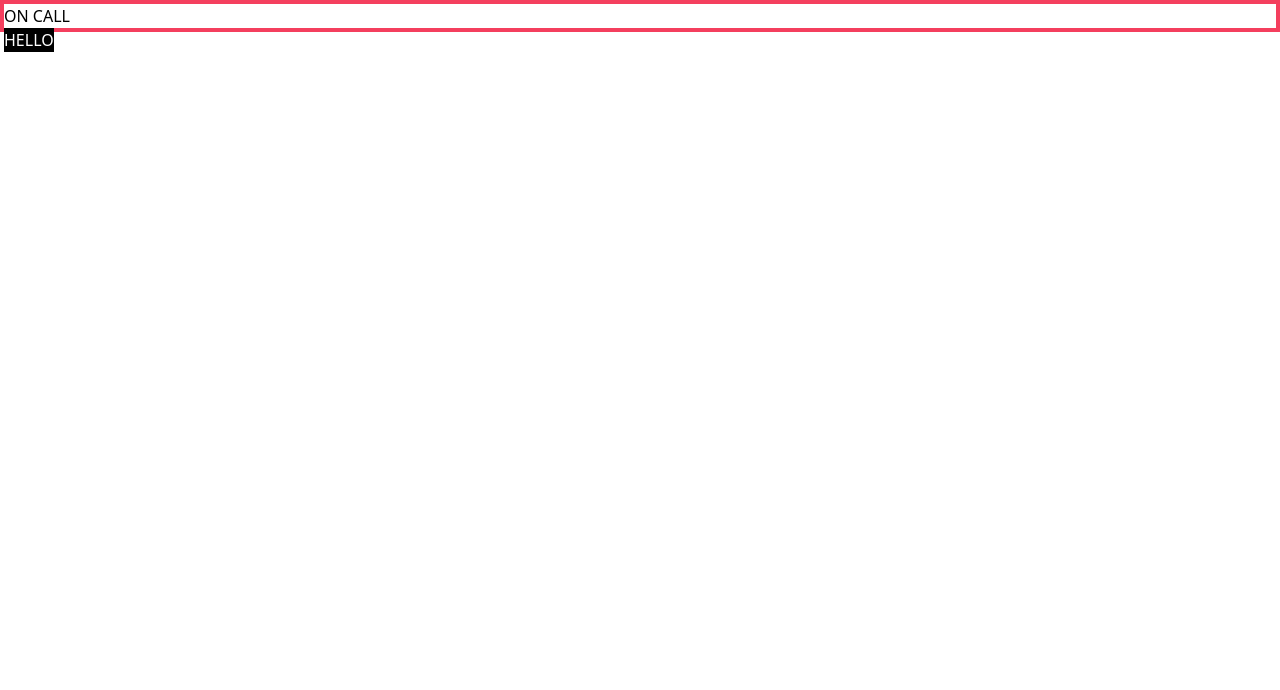
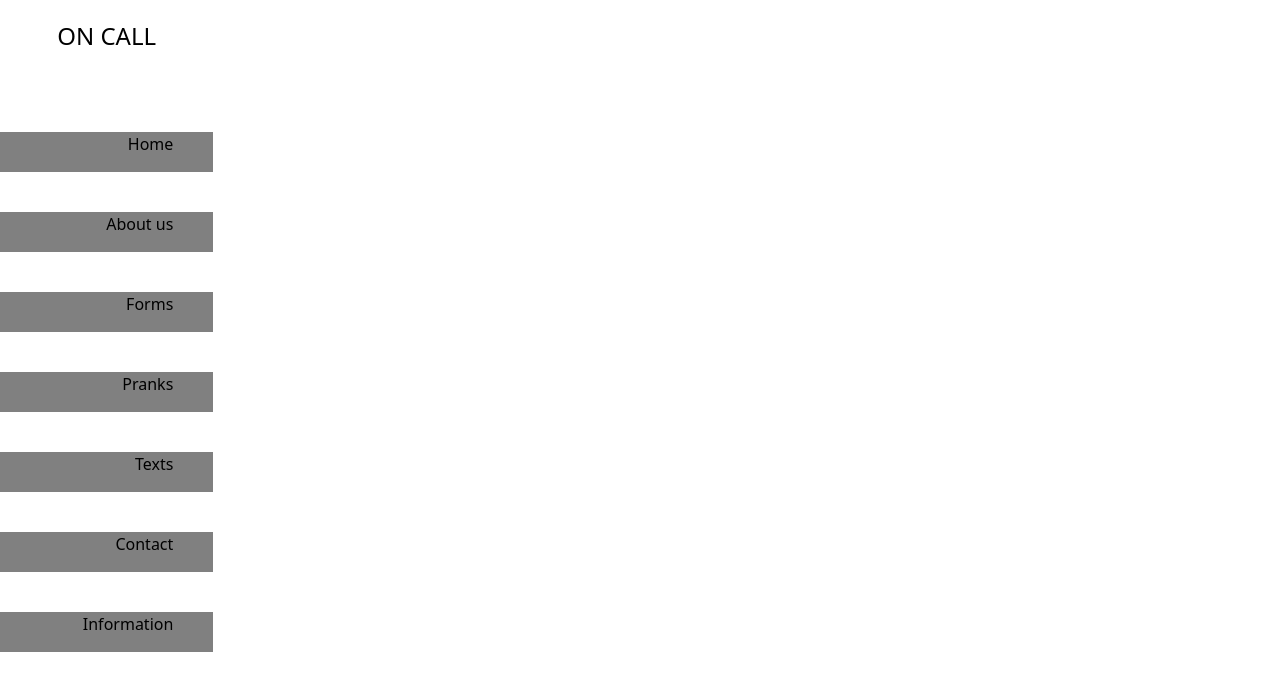
Before and after one commit to ucstuart/UoB_Final_Project_On_Call, a React (Create React App) app in the folder on-call/: page / in a window 1280 px wide. Shown: the top 690 px of the page. Built offline with nearby package versions, Linux system fonts and the light colour scheme.

Commit message:
side nav divs sized and placed

```diff
--- a/on-call/src/App.js
+++ b/on-call/src/App.js
@@ -4,10 +4,10 @@ import SideNav from './components/SideNav';
 
 function App() {
   return (
-    <div className="App border-4 border-rose-500 ... min-h-full">
-      <h1> ON CALL</h1>
-      <SideNav />
-    </div>
+    <div className="flex h-screen">
+
+        <SideNav />
+      </div>
   );
 }
 
--- a/on-call/src/components/SideNav.js
+++ b/on-call/src/components/SideNav.js
@@ -1,11 +1,17 @@
-import React from 'react'
+import React from "react";
 
 const SideNav = () => {
   return (
-    <div className='float-left bg-[#000]'>
-      <h1 className='text-white'>HELLO</h1>
+    <div className="w-1/6 bg-[#fff] hover:h-full flex flex-col mb-6 mb-10">
+      <h1 className="text-center text-2xl mb-20 mt-5 text-dec"> ON CALL</h1>
+      <div className="bg-[grey] w-100 h-10 mb-10 pr-10 text-right">Home</div>
+      <div className="bg-[grey] w-100 h-10  mb-10 pr-10 text-right"> About us</div>
+      <div className="bg-[grey] w-100 h-10 mb-10 pr-10 text-right"> Forms</div>
+      <div className="bg-[grey] w-100 h-10 mb-10 pr-10 text-right">Pranks</div>
+      <div className="bg-[grey] w-100 h-10 mb-10 pr-10 text-right">Texts</div>
+      <div className="bg-[grey] w-100 h-10 mb-10 pr-10 text-right">Contact</div>
+      <div className="bg-[grey] w-100 h-10  mb-10 pr-10 text-right">Information</div>
     </div>
   )
 }
-
-export default SideNav
+export default SideNav;
```
